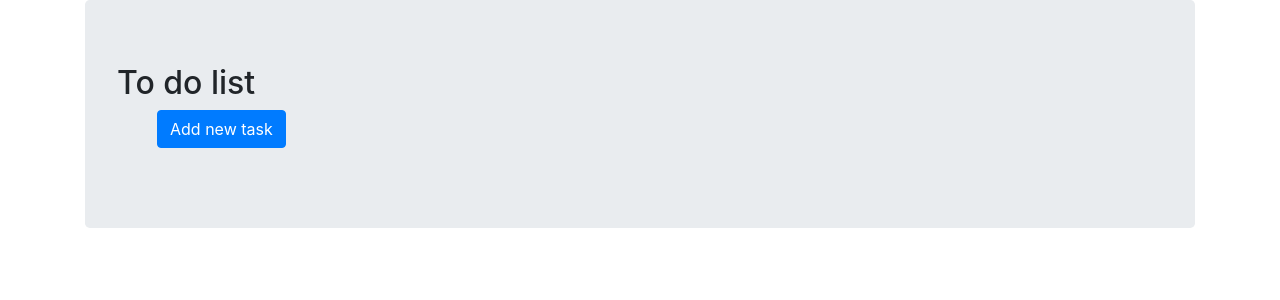
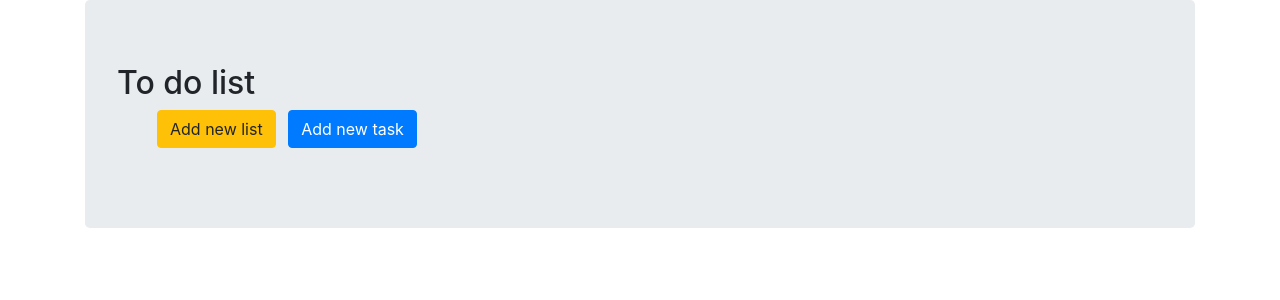
Before and after one commit to MichalM47/todo_project, a Django app: template task/templates/todo_list.html in a window 1280 px wide. Shown: the part 56-356 px from the top of the page. Run offline with Django 3.2, Linux system fonts and the light colour scheme; the template is opened without the code that fills it, so the values that code supplies are empty; some libraries are stand-ins or nearby versions.

Commit message:
changed buttons forms

```diff
--- a/task/templates/base.html
+++ b/task/templates/base.html
@@ -32,9 +32,9 @@
               LISTS
             </a>
 
-            <a class="nav-item nav-link active" href="{% url 'list_create' %}">
-              Add new list
-            </a>
+{#            <a class="nav-item nav-link active" href="{% url 'list_create' %}">#}
+{#              Add new list#}
+{#            </a>#}
 
 
 
--- a/task/templates/todo_list.html
+++ b/task/templates/todo_list.html
@@ -13,6 +13,10 @@
 
         {% endif %}
         {% endfor %}
+    <a class="btn btn-warning mr-2" href="{% url 'list_create' %}">
+              Add new list
+            </a>
+
         <a class="btn btn-primary mr-2" href="{% url 'task_create' %}">
               Add new task
             </a>
```
